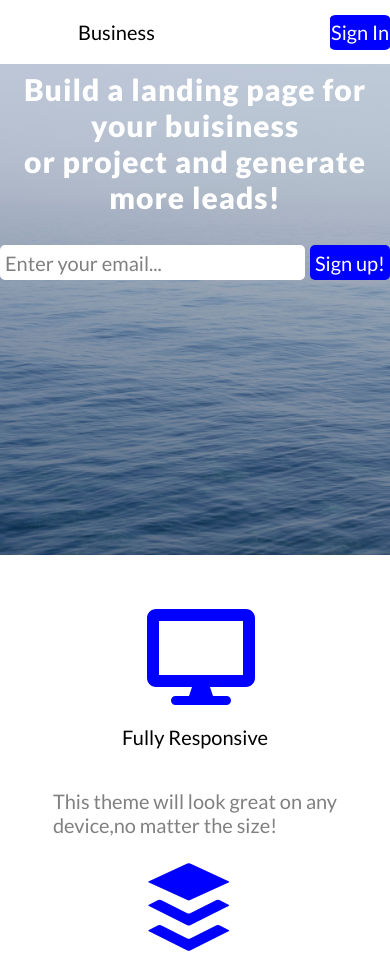
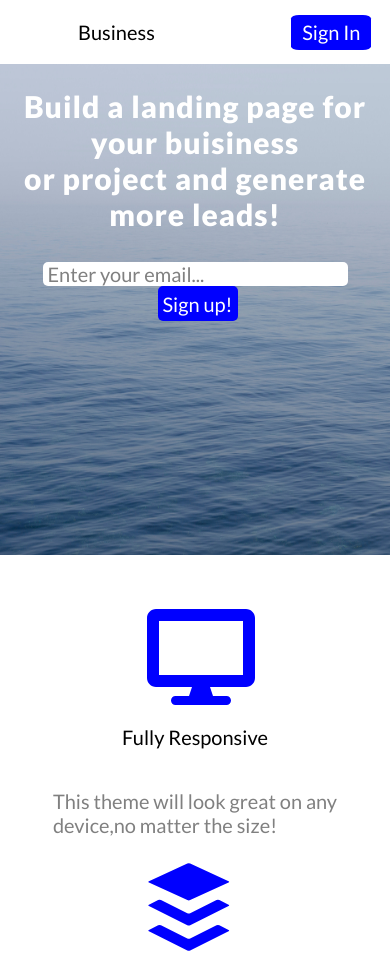
Before and after one commit to Lukas158/Pirmas-GIT, a website: page app/index.html in a window 390 px wide. Shown: the top 960 px of the page. Drawn offline with Linux system fonts and the light colour scheme.

Commit message:
FinalFinal

```diff
--- a/app/scss/style.scss
+++ b/app/scss/style.scss
@@ -385,11 +385,11 @@ a:visited {
         flex-direction: column;
     }
     .tekstas {
-        margin-top: 80%;
+        margin-top: 95%;
     }
     .emailrow {
         display: flex;
-
+        flex-direction: column;
         justify-content: center;
     }
     .firstfoto {
@@ -465,9 +465,21 @@ a:visited {
     }
     .footeremailrow {
         display: flex;
-        flex-direction: row;
+        flex-direction: column;
         align-items: center;
-    }
+        }
+        .emailalign {
+            display: flex;
+            flex-direction: column;
+        }
+        .emailrow {
+            display: flex;
+            flex-direction: column;
+            align-items: center;
+            }
+.button {
+    margin-left: 35%;
+}
 .yourwebsite {
     margin-left: 15%;
 }
```
Also changed, not shown: app/style.css.
